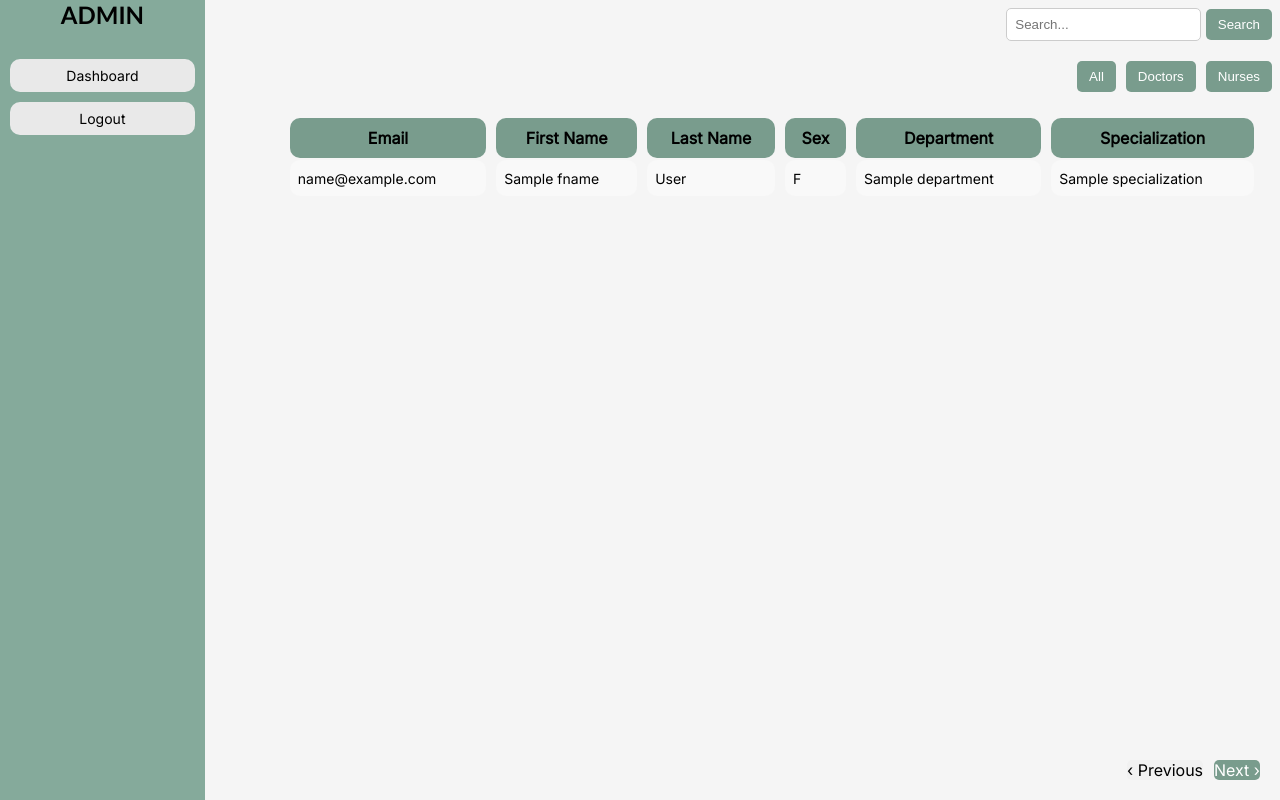
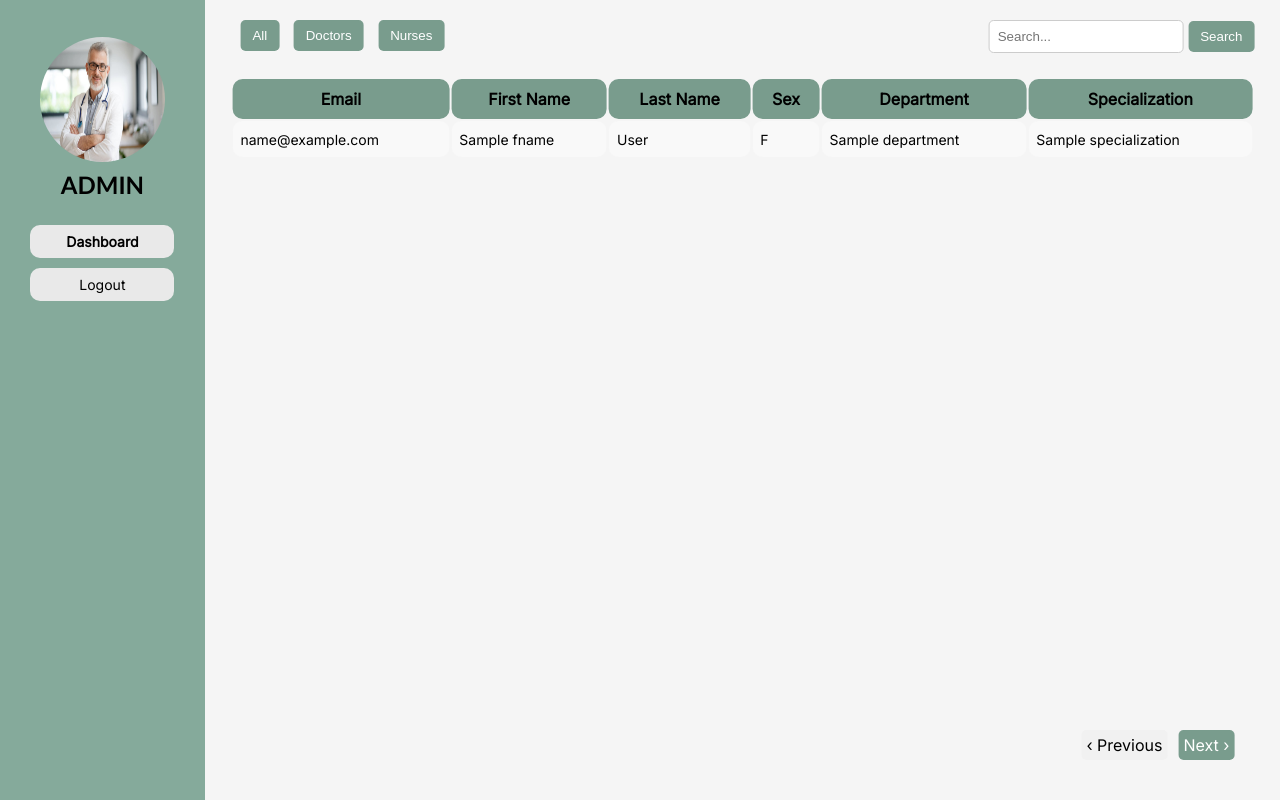
Before and after one commit to Kirito1456/CAPSTONE-web, a Django app: template hospital_management/templates/hmis/dashboard.html in a window 1280 px wide. Run offline with Django 3.2, Linux system fonts and the light colour scheme; the template is opened without the code that fills it: most values are stand-ins (such as "Sample title", 1, 10 or a date in 2020); some libraries are stand-ins or nearby versions.

Commit message:
fixed front end

```diff
--- a/hospital_management/static/css/style-user.css
+++ b/hospital_management/static/css/style-user.css
@@ -7,6 +7,7 @@ body {
 #whole-screen{
     width: 100%;
     height: 100%;
+
     font-family: 'Inter';
 }
 
@@ -62,7 +63,7 @@ body {
     text-align: center;
 }
 
-#a1, #a2, #a3, #a4, #a5, #a6, #a7{
+#a1, #a2, #a3, #a4{
     margin: 10px;
     padding: 8px;
 
@@ -75,7 +76,7 @@ body {
     border-radius: 10px;
 }
 
-#a1:hover, #a2:hover, #a3:hover, #a4:hover, #a5:hover, #a6:hover, #a7:hover{
+#a1:hover, #a2:hover, #a3:hover, #a4:hover{
     font-weight: bold;
 }
 
@@ -84,7 +85,7 @@ a{
     color: black;
 }
 
-#admin-screen{
+#appointment-screen{
     width: 80%;
     height: 95%;
     position: absolute;
@@ -270,10 +271,8 @@ a{
 }
 
 .accounts_table {
-    border-spacing: 10px 2px;
     padding-top: 24px;
-    padding-left: 22%;
-    padding-right: 8px;
+    margin-bottom: 20px;
     text-align: left;
     width: 100%;
 }
@@ -306,11 +305,13 @@ a{
     background-color: #D3D3D3;
 }
 
+#container{
+    display: flex;
+}
 
 
 .search-bar {
-
-    margin-bottom: 20px;
+    flex: 1;
     text-align: right;
 }
 
@@ -334,8 +335,8 @@ a{
 }
 
 .button-bar {
-    display: flex;
-    justify-content: flex-end;
+    flex: 1;
+    justify-content: flex-start;
 }
 
 .button-bar button {
@@ -365,6 +366,7 @@ a{
     background-color: #f1f1f1;
     color: black;
     border-radius: 5px;
+    padding: 5px;
   }
 
   .next {
@@ -372,4 +374,19 @@ a{
     color: white;
     border-radius: 5px;
     margin-left: 11px;
+    padding: 5px;
   }
+
+.pagination a {
+    color: black;
+    padding: 8px 16px;
+    text-decoration: none;
+    transition: background-color .3s;
+    border: 1px solid #ddd;
+}
+
+.pagination a.active {
+    background-color: #85AA9B;
+    color: white;
+    border: 1px solid #85AA9B;
+}
--- a/hospital_management/templates/hmis/dashboard.html
+++ b/hospital_management/templates/hmis/dashboard.html
@@ -4,36 +4,43 @@
 
 {% block styles%}
 <!-- Stylesheet for the program -->
+<!-- <link rel="stylesheet" href="{% static 'css/style-appointments.css' %}"> -->
 <link rel="stylesheet" href="{% static 'css/style-user.css' %}">
+
 {% endblock styles%}
 
 {% block content %}
-<!---->
+
 <div id = "whole-screen">
     <div id = "side-menu">
+        <div id = "all-info">
             <div id = "user-info">
+                <div id = "image">
+                    <img src="\static\doctorjohn.jpg" id = "display-photo">
+                </div>
                 <div id = "information">
                     <div id ="user_admin" class="admin_lbl"> ADMIN </div>
                 </div>
             </div>
             <div id = "menu">
-            <div id = "a1"><a href="{% url 'dashboard' %}">Dashboard</a></div>
+                <div id = "a1" style="font-weight: bold;"><a href="{% url 'dashboard' %}">Dashboard</a></div>
                 <div id = "a2"><a href="{% url 'logout' %}">Logout</a></div>
             </div>
         </div>
     </div>
-
-<div class="admin-screen">
-    <div class="search-bar">
-        <input type="text" id="searchInput" placeholder="Search...">
-        <button id="searchButton">Search</button>
-    </div>
-
+    <div id = "appointment-screen">
+        <div id="container">
             <div class="button-bar">
                 <button id="allButton">All</button>
                 <button id="doctorsButton">Doctors</button>
                 <button id="nursesButton">Nurses</button>
             </div>
+            <div class="search-bar">
+                <input type="text" id="searchInput" placeholder="Search...">
+                <button id="searchButton">Search</button>
+            </div>
+        </div>
+
 
         <table class="accounts_table">
             <thead>
@@ -61,9 +68,7 @@
                     <td><label id="accountT_department" class="accountT_lbl">{{ account_data.department }}</label></td>
                     <td><label id="accountT_jobTitle" class="accountT_lbl">{{ account_data.specialization }}</label></td>
                 </tr>
-
                 {% endfor %}
-
             </tbody>
         </table>
 
@@ -72,6 +77,8 @@
             <a class="next">Next &#8250;</a>
         </div>
     </div>
+</div>
 
 <script src="{% static 'js/dashboard.js' %}"></script>
+
 {% endblock %}
```
Lines whose indentation alone changed are shown as unchanged.
